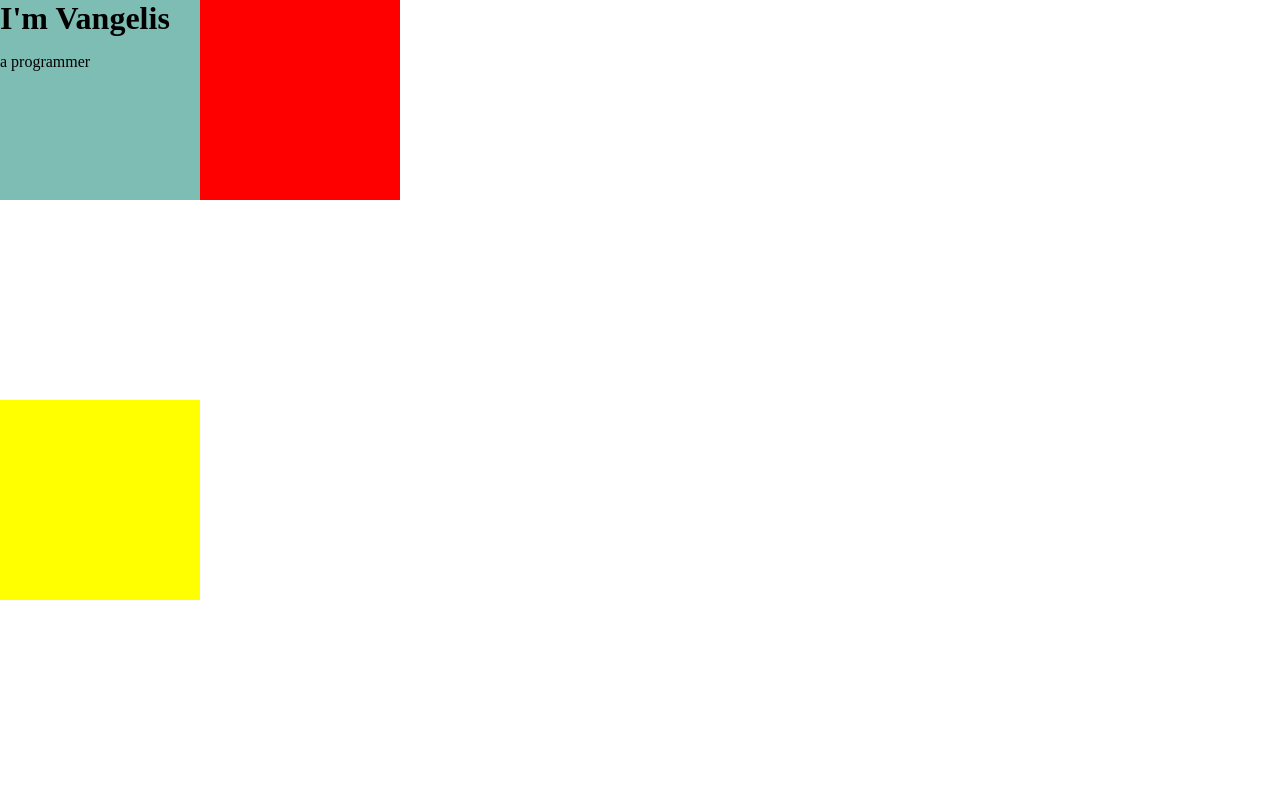
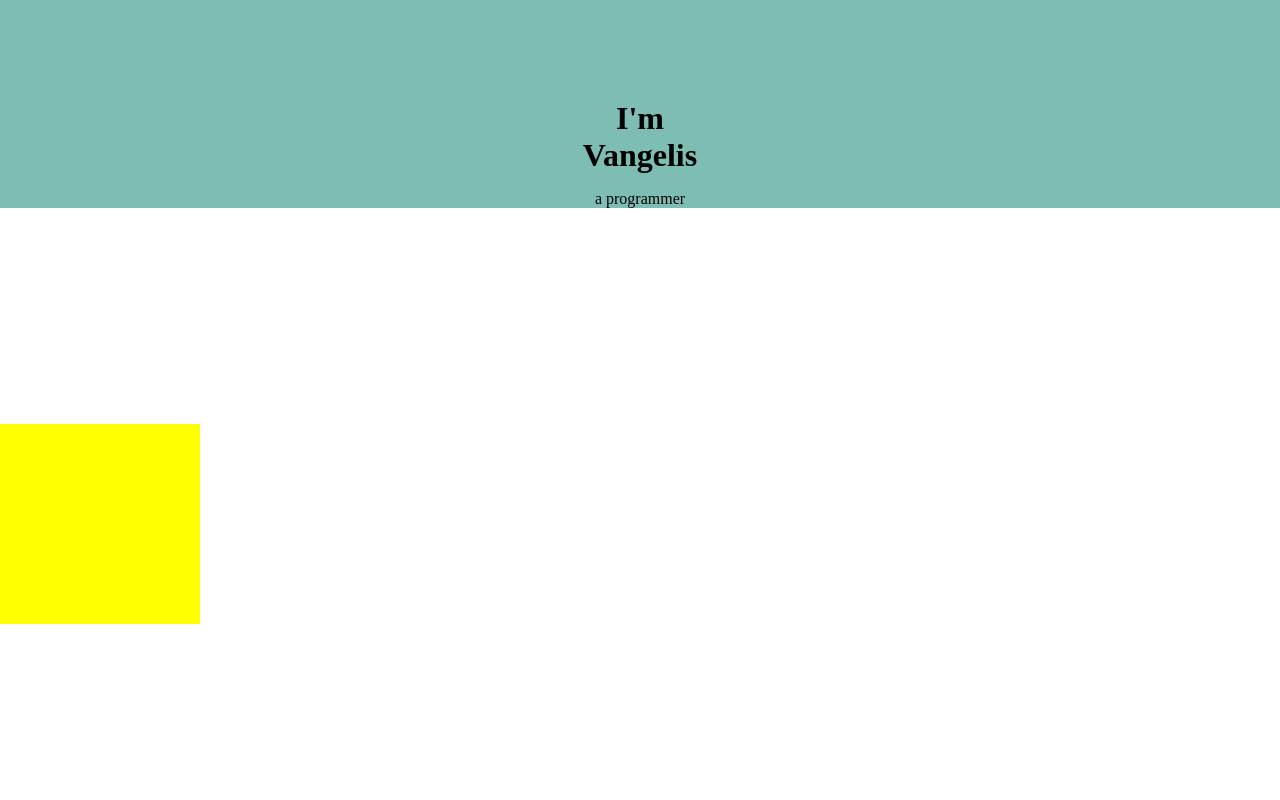
Before and after one commit to tselloss/sec, a plain HTML site: page index.html in a window 1280 px wide. Shown: the top 800 px of the page. Drawn offline with Linux system fonts and the light colour scheme.

Commit message:
Update styles.css

```diff
--- a/css/styles.css
+++ b/css/styles.css
@@ -1,17 +1,17 @@
 body {
   margin: 0;
+  text-align: center;
 }
 
 h1 {
-  margin-top: 0;
-  margin-left: 0;
-  margin-bottom: 0;
+  width: 10%;
+  margin: 0 auto 0 auto;
 }
 
 .topdiv {
   background-color: #7ebdb4;
-  height: 200px;
-  width: 200px;
+position: relative;
+  padding-top: 100px;
 
 }
 
@@ -20,7 +20,7 @@ h1 {
   height: 200px;
   width: 200px;
   position: relative;
-  top: -200px;
+  top: 600px;
   left: 200px;
 }
 
@@ -28,6 +28,14 @@ h1 {
   background-color: yellow;
   height: 200px;
   width: 200px;
-  top: -400px;
+  top: 1000px;
   left: 400px;
 }
+
+.bottomcloud{
+position: absolute;
+}
+
+.topcloud{
+position: relative;
+}
```
